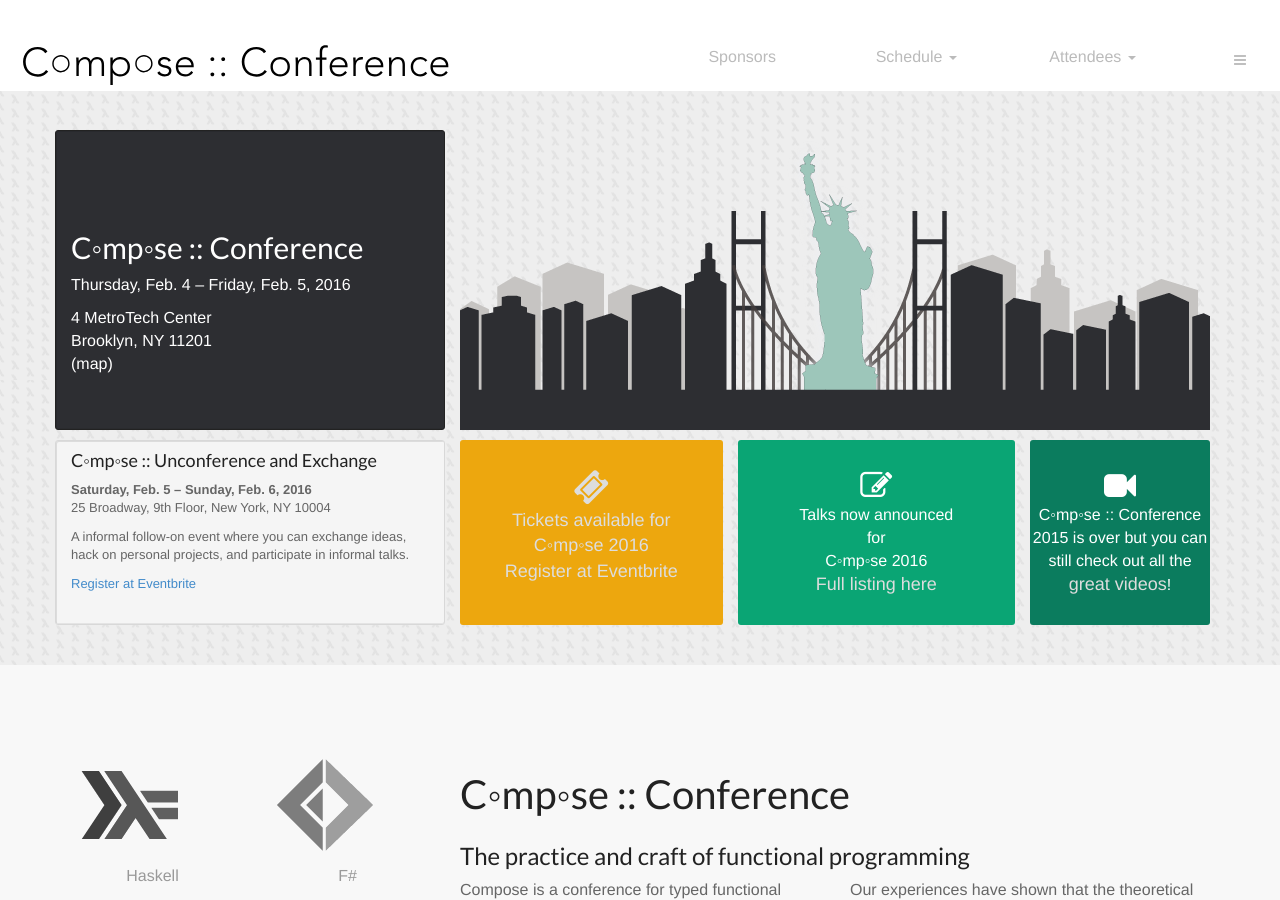
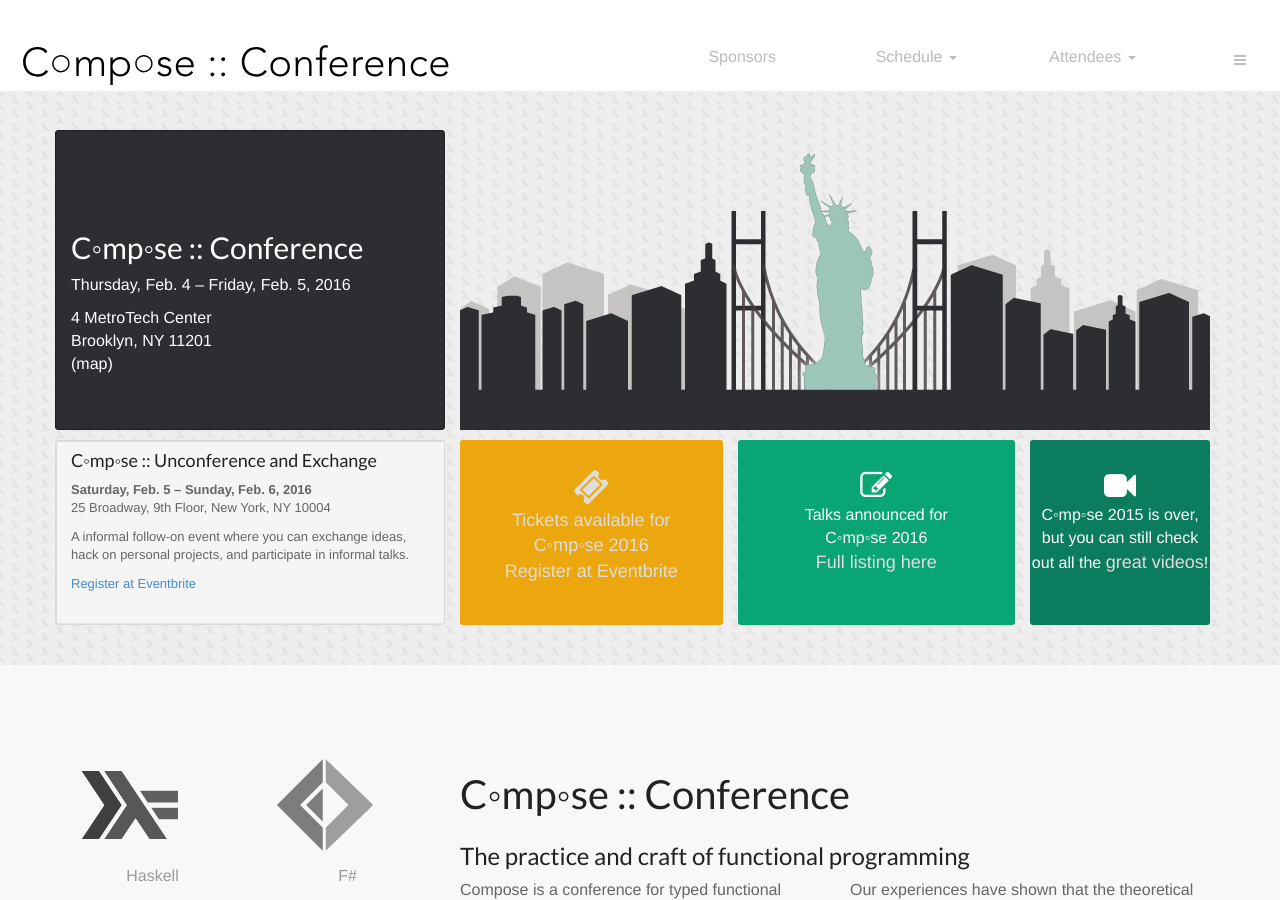
Before and after one commit to ny-haskell/composeconference, a Jekyll site: the page index.html, which Jekyll copies as it is, in a window 1280 px wide and 900 px high. Built offline with Jekyll 4.4.1, drawn with Linux system fonts in a browser that asks for light colours; Markdown is read by kramdown in place of the engine named in the settings.

Commit message:
tweak block text for symmetry

```diff
--- a/index.html
+++ b/index.html
@@ -123,9 +123,11 @@
         <div class="col-md-12 col-sm-12 col-xs-12">
 					<div class="row">
             <div class="col-md-4 unconfblock">
-							<h4>C◦mp◦se ::
-	      Unconference and Exchange</h4>
-	      <p style="font-size:13px"><b>Saturday, Feb. 5 &ndash; Sunday, Feb. 6, 2016</b><br>25 Broadway, 9th Floor, New York, NY 10004</p>
+							<h4>C◦mp◦se :: Unconference and Exchange</h4>
+				      <p style="font-size:13px">
+				      	<b>Saturday, Feb. 5 &ndash; Sunday, Feb. 6, 2016</b><br>
+				      	25 Broadway, 9th Floor, New York, NY 10004
+				      </p>
 				      <p style="font-size:13px">A informal follow-on event
 					where you can exchange ideas, hack on personal
 					projects, and participate in informal talks.</p>
@@ -148,8 +150,7 @@
 							<div class="submit">
 							<p>
 								<i class="fa fa-edit fa-2x"></i> <br />
-                Talks now announced <br/>
-                for <br/>
+                Talks announced for <br/>
                 C◦mp◦se 2016<br/>
                 <a href="2016/speakers/" class="landing-link">Full listing here</a>
 							</p>
@@ -157,16 +158,9 @@
 						</div>
 						<div class="col-md-2 col-sm-2 col-xs-4 block">
 							<div class="volunteer">
-<!--							<a href="../info/index.html#volunteer" class="landing-link"
->								<i class="fa fa-user fa-2x"></i> <br />
-								Volunteers</a><br/>
-							<a
-		href="#volunteer" class="sublink">Information
-		forthcoming</a>
-							  -->
 	        <i
 		class="fa fa-video-camera fa-2x"></i> <br />
-		<p>C◦mp◦se :: Conference 2015 is over
+		<p>C◦mp◦se 2015 is over,
 		but you can still check out all the <a
 		href="http://composeconference.org/2015/summary"  class="landing-link">great
 		videos</a>!</p>
```
Lines whose indentation alone changed are shown as unchanged.
